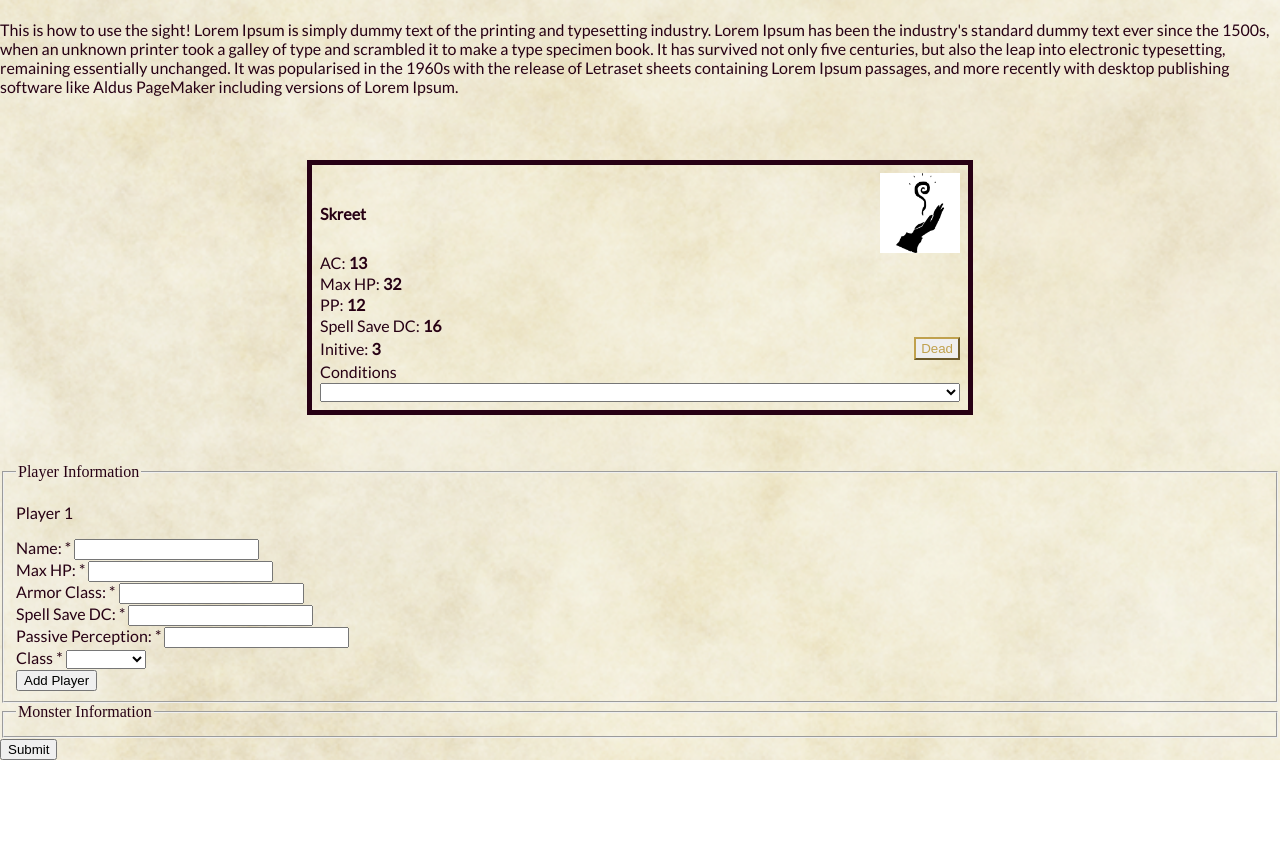
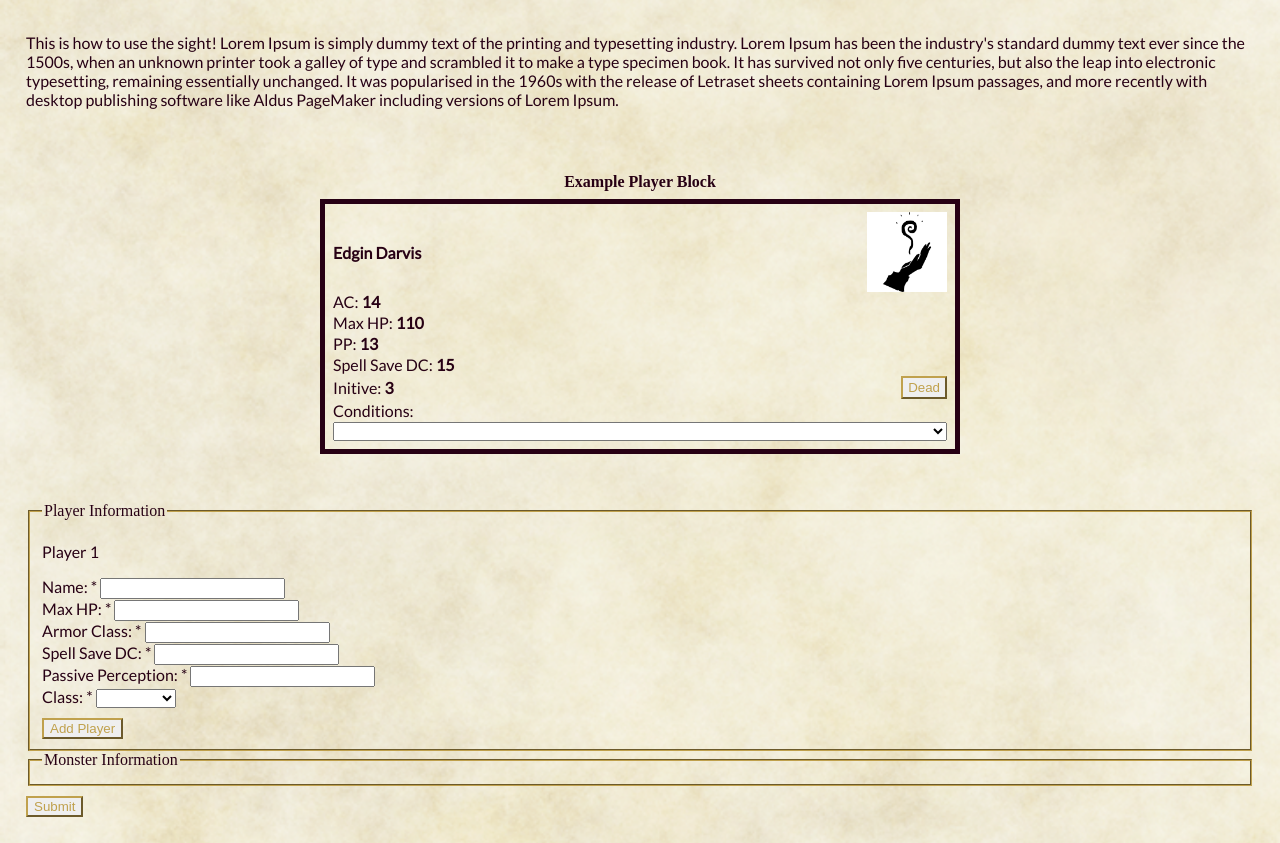
Before and after one commit to Ralamore/wdd131, a plain HTML site: page initive-tracker/index.html in a window 1280 px wide. Shown: the part 248-1091 px from the top of the page. Before the commit the page ends 1008 px from the top, so only its background shows below. Drawn offline with Linux system fonts and the light colour scheme; a web font is replaced by a local one.

Commit message:
Please enter the commit message for your changes. Lines starting with '#' will be ignored, and an empty message aborts the commit.
On branch main
Your branch is up to date with 'origin/main'.

Changes to be committed:
	modified:   Recipies/index.html
	modified:   Recipies/main.js
	modified:   Recipies/recipes.css
	modified:   initive-tracker/index.html
	modified:   initive-tracker/styles.css

```diff
--- a/Recipies/recipes.css
+++ b/Recipies/recipes.css
@@ -79,6 +79,7 @@ header {
     .tag-row {
         margin-top: 8px;
         align-self: left;
+        margin-bottom: 15px;
     }
     .tag {
         border: 1px solid black;
@@ -127,6 +128,8 @@ footer {
         gap: 20px;
         img {
             order: 1;
+            max-width: 20rem;
+            max-height: 20rem;
         }
         .recipe-info {
             order: 2;
--- a/initive-tracker/index.html
+++ b/initive-tracker/index.html
@@ -28,29 +28,31 @@
         <h1>Initive Tracker</h1>
     </header>
 
+    <section class="main-contain">
         <main id="main-content">
             <h1>Welcome to the Initive Tracker</h1>
 
             <p>This is how to use the sight! Lorem Ipsum is simply dummy text of the printing and typesetting industry. Lorem Ipsum has been the industry's standard dummy text ever since the 1500s, when an unknown printer took a galley of type and scrambled it to make a type specimen book. It has survived not only five centuries, but also the leap into electronic typesetting, remaining essentially unchanged. It was popularised in the 1960s with the release of Letraset sheets containing Lorem Ipsum passages, and more recently with desktop publishing software like Aldus PageMaker including versions of Lorem Ipsum.</p>
 
             <!-- Example Player Block from in_tracker page -->
+            <label for="player-block" id="player-label"><b>Example Player Block</b></label>
             <div class="player-block">
                 <section class="block-head">
-                <h4><b>Skreet</b></h4>
+                    <h4><b>Edgin Darvis</b></h4>
                     <img class="class-icon" src="images/Class Icon - Wizard-1.png" alt="Class Icon">
                 </section>
                 <section class="block-items">
-                <div>AC: <b>13</b></div>
-                <div>Max HP: <b>32</b></div>
-                <div>PP: <b>12</b></div>
-                <div>Spell Save DC: <b>16</b></div>
+                    <div>AC: <b>14</b></div>
+                    <div>Max HP: <b>110</b></div>
+                    <div>PP: <b>13</b></div>
+                    <div>Spell Save DC: <b>15</b></div>
                     <section class="block-head">
                         <button class="dead">Dead</button>
                         <div> Initive: <b>3</b></div>
                         <!-- <input name="initive-roll" type="text" size="3" required placeholder="Roll"> -->
                     </section>
                     <!-- Dropdown -->
-                <label for="conditions">Conditions</label>
+                    <label for="conditions">Conditions:</label>
                     <select name="conditions" class="conditions">
                         <option selected="" value=""></option>
                         <option value="conecentration">Concentration</option>
@@ -69,7 +71,6 @@
                         <option value="petrified">Petrified</option>
                         <option value="exhaustion">Exhaustion</option>
                     </select>
-
                 </section>
             </div>
         </main>
@@ -99,7 +100,7 @@
                     <input id="fPP" type="number" name="PP" required>
                 </div>
                 <div class="item">
-            <label for="fclass">Class <span>*</span></label>
+                <label for="fclass">Class: <span>*</span></label>
                 <select id="fclass" required>
                     <option selected="" value="" disabled=""></option>
                     <option value="artificer">Artificer</option>
@@ -128,5 +129,6 @@
             <button type="submit" id="submitButton">Submit</button>
             </div>
         </form>
+    </section>
 </body>
 </html>
--- a/initive-tracker/styles.css
+++ b/initive-tracker/styles.css
@@ -54,6 +54,10 @@ main {
   align-items: center;
 }
 
+.main-contain {
+  margin: 26px;
+}
+
 header {
   background-color: var(--secondary-color);
   font: var(--heading-font);
@@ -63,7 +67,7 @@ header {
   align-items:center;
   justify-content: flex-start;
   hr {
-    border-color: var(--primary-color)
+    border-color: var(--primary-color);
   }
   img {
     max-width: 10rem;
@@ -71,15 +75,20 @@ header {
   }
 }
 
+#player-label {
+  margin-top: 3rem;
+  margin-bottom: 0.5rem;
+  font-family: var(--heading-font);
+}
 
 .player-block {
-  display:flex;
+  display: flex;
   flex-direction: column;
   width: 50%;
   padding: 0.5rem;
   border: 5px solid var(--secondary-color);
   margin: 3rem;
-}
+  margin-top: 0rem;
 
   .block-head {
     display: flex;
@@ -110,3 +119,14 @@ header {
       padding-bottom: 2px;
     }
   }
+}
+
+fieldset {
+  border-color: var(--primary-color);
+}
+
+#add, #submitButton {
+  margin-top: 10px;
+  color: var(--primary-color);
+  border-color: var(--primary-color);
+}
```
Also changed, not shown: Recipies/index.html (+3 -1 lines), Recipies/main.js (+10 -8 lines). Lines whose indentation alone changed are shown as unchanged.
